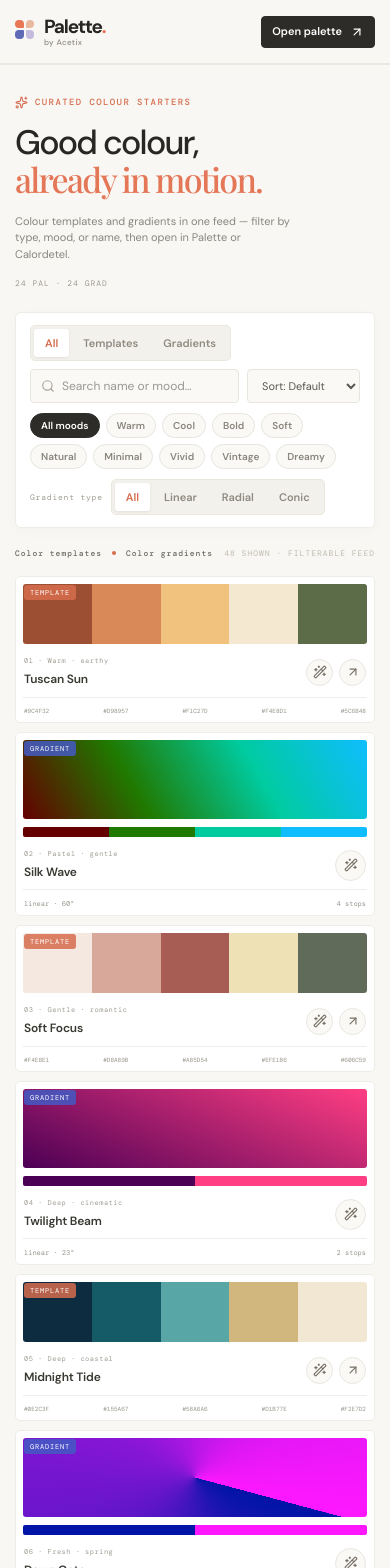
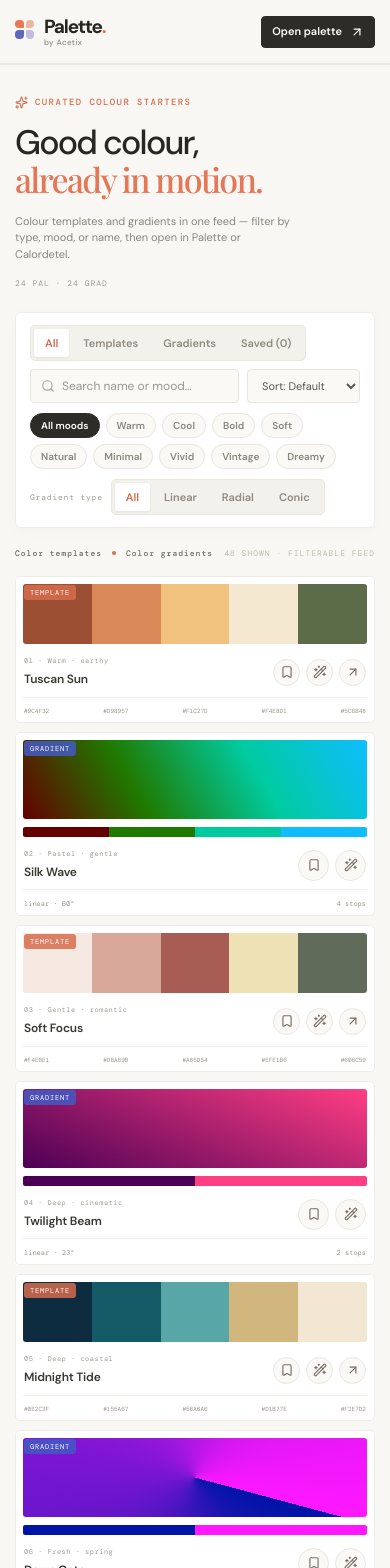
Before and after one commit to acetix/Palette-2-grok, a React (Vite) app: page /templates in a window 390 px wide. Shown: the top 1568 px of the page. Built offline with nearby package versions, Linux system fonts and the light colour scheme; no server answers; a web font is replaced by a local one.

Commit message:
Export from DesignArena (agon_webapps)

```diff
--- a/src/App.tsx
+++ b/src/App.tsx
@@ -1,4 +1,5 @@
 import { BrowserRouter, Navigate, Route, Routes } from 'react-router-dom'
+import { ScrollTopButton } from './components/Layout'
 import HomePage from './pages/HomePage'
 import TemplatesPage from './pages/TemplatesPage'
 import CalordetelPage from './pages/CalordetelPage'
@@ -14,6 +15,7 @@ export default function App() {
         <Route path="/privacy" element={<PrivacyPage />} />
         <Route path="*" element={<Navigate to="/" replace />} />
       </Routes>
+      <ScrollTopButton />
     </BrowserRouter>
   )
 }
--- a/src/index.css
+++ b/src/index.css
@@ -734,3 +734,59 @@ html{scroll-behavior:smooth}
 @media (prefers-reduced-motion: reduce){
   .c-templates-glow,.c-templates-nav-glow,.c-templates-glow::before,.c-templates-glow::after{animation:none !important}
 }
+
+/* save icon + up btn v2 */
+.scroll-top-btn{
+  position:fixed !important;z-index:50 !important;right:16px !important;bottom:20px !important;
+  width:auto !important;min-width:48px;height:48px !important;padding:0 12px !important;
+  border-radius:999px !important;gap:4px;display:inline-flex !important;align-items:center;justify-content:center;
+  border:1px solid #e07a55 !important;background:#2d2c29 !important;color:#fff !important;
+  box-shadow:0 10px 28px #00000033, 0 0 0 3px #e9694822 !important;
+  cursor:pointer;
+}
+.scroll-top-label{font:700 11px DM Sans,sans-serif;letter-spacing:.3px}
+.scroll-top-btn:hover{background:#d66d4e !important;transform:translateY(-3px)}
+.tpl-save-on{background:#2d2c29 !important;color:#fff !important;border-color:#2d2c29 !important}
+.template-card-info button.tpl-save-on,
+.gradient-card-info button.tpl-save-on{background:#2d2c29;color:#f5d2ba;border-color:#2d2c29}
+.gradient-card-info{gap:8px}
+.gradient-card-info > div:last-child{display:flex;gap:6px;align-items:center}
+
+/* global up button - fixed on every page */
+.scroll-top-btn{
+  position: fixed !important;
+  right: 18px !important;
+  bottom: 22px !important;
+  left: auto !important;
+  top: auto !important;
+  z-index: 9999 !important;
+  width: auto !important;
+  min-width: 52px !important;
+  height: 48px !important;
+  padding: 0 14px !important;
+  margin: 0 !important;
+  border-radius: 999px !important;
+  border: 1px solid #e07a55 !important;
+  background: #2d2c29 !important;
+  color: #fff !important;
+  display: inline-flex !important;
+  align-items: center !important;
+  justify-content: center !important;
+  gap: 5px !important;
+  box-shadow: 0 10px 28px #00000033, 0 0 0 3px #e9694822 !important;
+  cursor: pointer !important;
+  pointer-events: auto !important;
+  transform: none;
+}
+.scroll-top-btn:hover{
+  background: #d66d4e !important;
+  transform: translateY(-3px) !important;
+  box-shadow: 0 14px 32px #d66d4e44 !important;
+}
+.scroll-top-label{
+  font: 700 11px DM Sans, sans-serif !important;
+  letter-spacing: .3px;
+}
+@media (max-width: 480px){
+  .scroll-top-btn{right: 12px !important; bottom: 16px !important; height: 44px !important; padding: 0 12px !important}
+}
--- a/src/pages/CalordetelPage.tsx
+++ b/src/pages/CalordetelPage.tsx
@@ -16,7 +16,7 @@ import {
   Sparkles,
   Wand2,
 } from 'lucide-react'
-import { SiteFooter, Toast, TopNav , ScrollTopButton} from '../components/Layout'
+import {SiteFooter, Toast, TopNav} from '../components/Layout'
 import {
   decodeCalorState,
   encodeCalorState,
@@ -790,7 +790,6 @@ export default function CalordetelPage() {
       </main>
 
       <SiteFooter />
-      <ScrollTopButton />
       <Toast message={toast} onClose={() => setToast('')} />
     </div>
   )
--- a/src/pages/HomePage.tsx
+++ b/src/pages/HomePage.tsx
@@ -19,7 +19,7 @@ import {
   Trash2,
   Upload,
 } from 'lucide-react'
-import { SiteFooter, Toast, TopNav , ScrollTopButton} from '../components/Layout'
+import {SiteFooter, Toast, TopNav} from '../components/Layout'
 import {
   contrastRatio,
   DEFAULT_PALETTE,
@@ -896,7 +896,6 @@ export default function HomePage() {
       </main>
 
       <SiteFooter />
-      <ScrollTopButton />
       <Toast message={toast} onClose={() => setToast('')} />
     </div>
   )
--- a/src/pages/PrivacyPage.tsx
+++ b/src/pages/PrivacyPage.tsx
@@ -1,7 +1,7 @@
 import { Link } from 'react-router-dom'
 import { ArrowUpRight, Shield } from 'lucide-react'
 import { BrandMark } from '../components/Brand'
-import { SiteFooter , ScrollTopButton} from '../components/Layout'
+import {SiteFooter} from '../components/Layout'
 
 export default function PrivacyPage() {
   return (
@@ -80,7 +80,6 @@ export default function PrivacyPage() {
         </Link>
       </main>
       <SiteFooter />
-      <ScrollTopButton />
     </div>
   )
 }
--- a/src/pages/TemplatesPage.tsx
+++ b/src/pages/TemplatesPage.tsx
@@ -1,23 +1,59 @@
 import { useCallback, useEffect, useMemo, useRef, useState } from 'react'
 import { Link } from 'react-router-dom'
-import { ArrowUpRight, Search, Sparkles, Wand2 } from 'lucide-react'
-import { SiteFooter, Toast, TopNav , ScrollTopButton} from '../components/Layout'
+import { ArrowUpRight, Bookmark, BookmarkCheck, Search, Sparkles, Trash2, Wand2 } from 'lucide-react'
+import {SiteFooter, Toast, TopNav} from '../components/Layout'
 import {
   generateGradient,
   gradientCssValue,
+  type GradientStop,
   type GradientTemplate,
 } from '../lib/gradients'
 import { generatePaletteTemplate, type PaletteTemplate } from '../lib/templates'
 
 const PAGE_SIZE = 24
+const SAVED_KEY = 'paletto-saved-templates'
 
-type KindFilter = 'all' | 'palette' | 'gradient'
+type KindFilter = 'all' | 'palette' | 'gradient' | 'saved'
 type SortMode = 'default' | 'name-asc' | 'name-desc' | 'colors-asc' | 'colors-desc'
 type GradTypeFilter = 'all' | 'linear' | 'radial' | 'conic'
 
 type FeedItem =
   | { kind: 'palette'; data: PaletteTemplate; index: number }
   | { kind: 'gradient'; data: GradientTemplate; index: number }
+
+type SavedItem =
+  | {
+      id: string
+      kind: 'palette'
+      name: string
+      mood: string
+      colors: string[]
+      savedAt: number
+    }
+  | {
+      id: string
+      kind: 'gradient'
+      name: string
+      mood: string
+      type: GradientTemplate['type']
+      angle: number
+      stops: GradientStop[]
+      savedAt: number
+    }
+
+function loadSaved(): SavedItem[] {
+  try {
+    const raw = JSON.parse(localStorage.getItem(SAVED_KEY) || '[]')
+    return Array.isArray(raw) ? raw : []
+  } catch {
+    return []
+  }
+}
+
+function saveKeyFor(item: FeedItem): string {
+  if (item.kind === 'palette') return `palette:${item.data.id}`
+  return `gradient:${item.data.id}`
+}
 
 const MOOD_FILTERS = [
   { id: 'all', label: 'All moods' },
@@ -32,7 +68,7 @@ const MOOD_FILTERS = [
   { id: 'dreamy', label: 'Dreamy' },
 ] as const
 
-function buildBatch(start: number, count: number, kind: KindFilter): FeedItem[] {
+function buildBatch(start: number, count: number, kind: Exclude<KindFilter, "saved">): FeedItem[] {
   const items: FeedItem[] = []
   for (let i = 0; i < count; i++) {
     const n = start + i
@@ -63,6 +99,7 @@ export default function TemplatesPage() {
   const [sortMode, setSortMode] = useState<SortMode>('default')
   const [query, setQuery] = useState('')
   const [items, setItems] = useState<FeedItem[]>(() => buildBatch(0, PAGE_SIZE, 'all'))
+  const [saved, setSaved] = useState<SavedItem[]>(() => loadSaved())
   const [loading, setLoading] = useState(false)
   const loadingRef = useRef(false)
   const [toast, setToast] = useState('')
@@ -74,26 +111,87 @@ export default function TemplatesPage() {
     window.setTimeout(() => setToast(''), 2200)
   }
 
+  useEffect(() => {
+    localStorage.setItem(SAVED_KEY, JSON.stringify(saved.slice(0, 60)))
+  }, [saved])
+
+  const savedIds = useMemo(() => new Set(saved.map((s) => s.id)), [saved])
+
+  function toggleSavePalette(t: PaletteTemplate) {
+    const id = `palette:${t.id}`
+    setSaved((prev) => {
+      if (prev.some((s) => s.id === id)) {
+        notify('Removed from saved.')
+        return prev.filter((s) => s.id !== id)
+      }
+      notify('Template saved in this browser.')
+      return [
+        {
+          id,
+          kind: 'palette' as const,
+          name: t.name,
+          mood: t.mood,
+          colors: t.colors,
+          savedAt: Date.now(),
+        },
+        ...prev,
+      ].slice(0, 60)
+    })
+  }
+
+  function toggleSaveGradient(g: GradientTemplate) {
+    const id = `gradient:${g.id}`
+    setSaved((prev) => {
+      if (prev.some((s) => s.id === id)) {
+        notify('Removed from saved.')
+        return prev.filter((s) => s.id !== id)
+      }
+      notify('Gradient saved in this browser.')
+      return [
+        {
+          id,
+          kind: 'gradient' as const,
+          name: g.name,
+          mood: g.mood,
+          type: g.type,
+          angle: g.angle,
+          stops: g.stops,
+          savedAt: Date.now(),
+        },
+        ...prev,
+      ].slice(0, 60)
+    })
+  }
+
+  function removeSaved(id: string) {
+    setSaved((prev) => prev.filter((s) => s.id !== id))
+    notify('Removed from saved.')
+  }
+
   // Reset feed when primary kind filter changes so infinite scroll stays correct
   useEffect(() => {
+    if (kindFilter === 'saved') return
     feedKey.current += 1
-    setItems(buildBatch(0, PAGE_SIZE, kindFilter))
+    const batchKind = kindFilter === 'all' ? 'all' : kindFilter
+    setItems(buildBatch(0, PAGE_SIZE, batchKind))
     loadingRef.current = false
     setLoading(false)
   }, [kindFilter])
 
   const loadMore = useCallback(() => {
+    if (kindFilter === 'saved') return
     if (loadingRef.current) return
     loadingRef.current = true
     setLoading(true)
     const key = feedKey.current
+    const batchKind = kindFilter === 'all' ? 'all' : kindFilter
     window.setTimeout(() => {
       if (key !== feedKey.current) {
         loadingRef.current = false
         setLoading(false)
         return
       }
-      setItems((prev) => [...prev, ...buildBatch(prev.length, PAGE_SIZE, kindFilter)])
+      setItems((prev) => [...prev, ...buildBatch(prev.length, PAGE_SIZE, batchKind)])
       setLoading(false)
       loadingRef.current = false
     }, 280)
@@ -115,6 +213,39 @@ export default function TemplatesPage() {
   // If filters leave too few visible items, keep loading
   const filtered = useMemo(() => {
     const q = query.trim().toLowerCase()
+
+    if (kindFilter === 'saved') {
+      let list: FeedItem[] = saved.map((s) => {
+        if (s.kind === 'palette') {
+          return {
+            kind: 'palette' as const,
+            index: s.savedAt,
+            data: { id: s.id, name: s.name, mood: s.mood, colors: s.colors },
+          }
+        }
+        return {
+          kind: 'gradient' as const,
+          index: s.savedAt,
+          data: {
+            id: s.id,
+            name: s.name,
+            mood: s.mood,
+            type: s.type,
+            angle: s.angle,
+            stops: s.stops,
+          },
+        }
+      })
+      list = list.filter((item) => {
+        if (q && !item.data.name.toLowerCase().includes(q) && !item.data.mood.toLowerCase().includes(q))
+          return false
+        if (!matchesMood(item.data.mood, moodFilter)) return false
+        if (item.kind === 'gradient' && gradType !== 'all' && item.data.type !== gradType) return false
+        return true
+      })
+      return list
+    }
+
     let list = items.filter((item) => {
       if (item.kind === 'palette') {
         if (kindFilter === 'gradient') return false
@@ -144,13 +275,14 @@ export default function TemplatesPage() {
       )
     }
     return list
-  }, [items, kindFilter, moodFilter, gradType, query, sortMode])
+  }, [items, kindFilter, moodFilter, gradType, query, sortMode, saved])
 
   useEffect(() => {
+    if (kindFilter === 'saved') return
     if (filtered.length < 12 && !loadingRef.current && items.length < 400) {
       loadMore()
     }
-  }, [filtered.length, items.length, loadMore])
+  }, [filtered.length, items.length, loadMore, kindFilter])
 
   function openPalette(t: PaletteTemplate) {
     const q = t.colors.map((c) => c.slice(1)).join(',')
@@ -228,6 +360,7 @@ export default function TemplatesPage() {
                   ['all', 'All'],
                   ['palette', 'Templates'],
                   ['gradient', 'Gradients'],
+                  ['saved', `Saved (${saved.length})`],
                 ] as const
               ).map(([id, label]) => (
                 <button
@@ -357,6 +490,27 @@ export default function TemplatesPage() {
                     <div style={{ display: 'flex', gap: 6 }}>
                       <button
                         type="button"
+                        className={savedIds.has(saveKeyFor(item)) ? 'tpl-save-on' : ''}
+                        title={savedIds.has(saveKeyFor(item)) ? 'Unsave template' : 'Save template'}
+                        onClick={() => toggleSavePalette(item.data)}
+                      >
+                        {savedIds.has(saveKeyFor(item)) ? (
+                          <BookmarkCheck size={14} />
+                        ) : (
+                          <Bookmark size={14} />
+                        )}
+                      </button>
+                      {kindFilter === 'saved' && (
+                        <button
+                          type="button"
+                          title="Remove saved"
+                          onClick={() => removeSaved(saveKeyFor(item))}
+                        >
+                          <Trash2 size={14} />
+                        </button>
+                      )}
+                      <button
+                        type="button"
                         title="Customize in Calordetel"
                         onClick={() => openPaletteInCalor(item.data)}
                       >
@@ -401,6 +555,28 @@ export default function TemplatesPage() {
                       </span>
                       <h2>{item.data.name}</h2>
                     </div>
+                    <div style={{ display: 'flex', gap: 6 }}>
+                      <button
+                        type="button"
+                        className={savedIds.has(saveKeyFor(item)) ? 'tpl-save-on' : ''}
+                        title={savedIds.has(saveKeyFor(item)) ? 'Unsave gradient' : 'Save gradient'}
+                        onClick={() => toggleSaveGradient(item.data)}
+                      >
+                        {savedIds.has(saveKeyFor(item)) ? (
+                          <BookmarkCheck size={14} />
+                        ) : (
+                          <Bookmark size={14} />
+                        )}
+                      </button>
+                      {kindFilter === 'saved' && (
+                        <button
+                          type="button"
+                          title="Remove saved"
+                          onClick={() => removeSaved(saveKeyFor(item))}
+                        >
+                          <Trash2 size={14} />
+                        </button>
+                      )}
                       <button
                         type="button"
                         title="Customize in Calordetel"
@@ -408,6 +584,7 @@ export default function TemplatesPage() {
                       >
                         <Wand2 size={14} />
                       </button>
+                    </div>
                   </div>
                   <div className="gradient-meta">
                     <span>
@@ -421,6 +598,7 @@ export default function TemplatesPage() {
           </div>
         )}
 
+        {kindFilter !== 'saved' && (
           <div className="templates-sentinel" ref={sentinelRef}>
             {loading ? (
               <>
@@ -430,10 +608,10 @@ export default function TemplatesPage() {
               <>SCROLL FOR ENDLESS COLOUR</>
             )}
           </div>
+        )}
       </main>
 
       <SiteFooter />
-      <ScrollTopButton />
       <Toast message={toast} onClose={() => setToast('')} />
     </div>
   )
```
Also changed, not shown: src/components/Layout.tsx (+18 -6 lines). Lines whose indentation alone changed are shown as unchanged.
